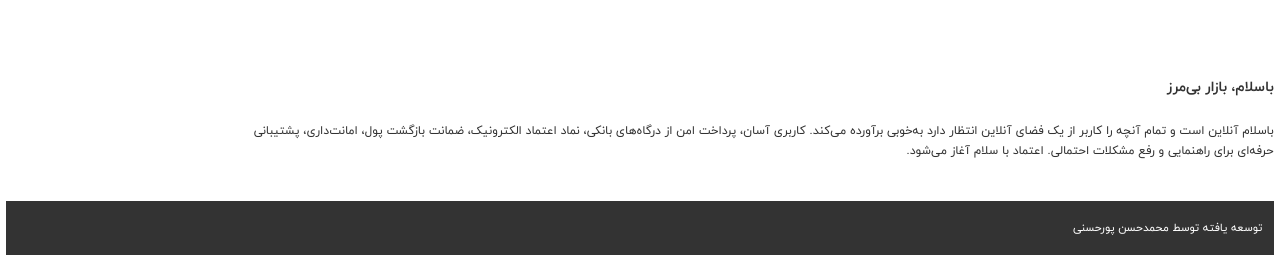
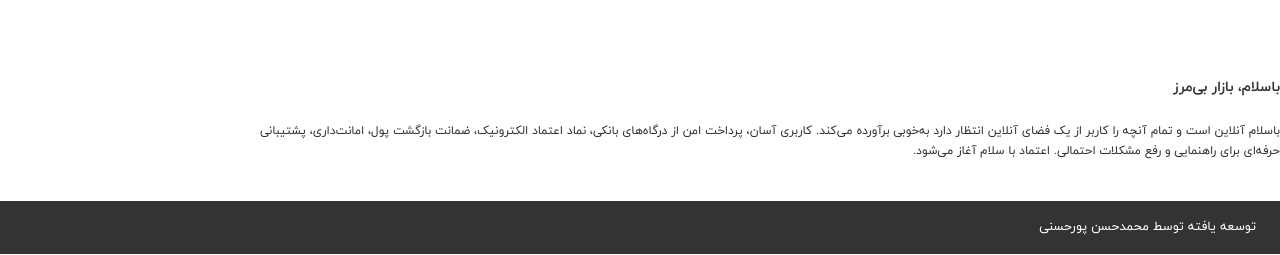
Before and after one commit to MHPourhasani/basalam-clone, a plain HTML site: page index.html in a window 1280 px wide. Shown: the part 3303-3558 px from the top of the page. Drawn offline with Linux system fonts and the light colour scheme.

Commit message:
responsive copy write  section for all device

```diff
--- a/styles/sass/sassStyles.scss
+++ b/styles/sass/sassStyles.scss
@@ -760,15 +760,16 @@
     }
 }
 
+// copy write container
 .copyWrite-container {
     background: $darkGrayColor;
     width: 100vw;
-    padding: 1.2rem 0.7rem;
     margin-top: 1rem;
 
     p {
         @include textStyles(0.7rem, 300, $whiteColor);
         background-color: initial;
+        padding: 1.2rem 0.7rem;
     }
 }
 
@@ -833,6 +834,13 @@
 
         h4 {
             width: 60%;
+        }
+    }
+
+    // copy write container
+    .copyWrite-container {
+        p {
+            padding: 1.2rem 3.5rem;
         }
     }
 }
@@ -906,6 +914,14 @@
             }
         }
     }
+
+    // copy write container
+    .copyWrite-container {
+        p {
+            font-size: 0.8rem;
+            padding: 1.6rem 2.5rem;
+        }
+    }
 }
 
         // laptop screen (min-width:1024px to max-width:1279px)
@@ -914,7 +930,7 @@
     footer {
         @include flexStyles(row,space-between,center);
         flex-wrap: wrap;
-        padding: 0 3vw;
+        padding: 0 0;
     }
 
     // basalam benefit container
@@ -992,6 +1008,14 @@
             }
         }
     }
+
+    // copy write container
+    .copyWrite-container {
+        p {
+            font-size: 0.8rem;
+            padding: 1.2rem 3rem;
+        }
+    }
 }
 
         // large screen (min-width:1280px)
@@ -1000,7 +1024,7 @@
     footer {
         @include flexStyles(row,space-between,center);
         flex-wrap: wrap;
-        padding: 0 0.5vw;
+        padding: 0 0;
     }
 
     // basalam benefit container
@@ -1100,4 +1124,12 @@
             }
         }
     }
+
+    // copy write container
+    .copyWrite-container {
+        p {
+            font-size: 0.8rem;
+            padding: 1.1rem 1.5rem;
+        }
+    }
 }
```
Also changed, not shown: styles/css/sassStyles.css, 1 other file.
